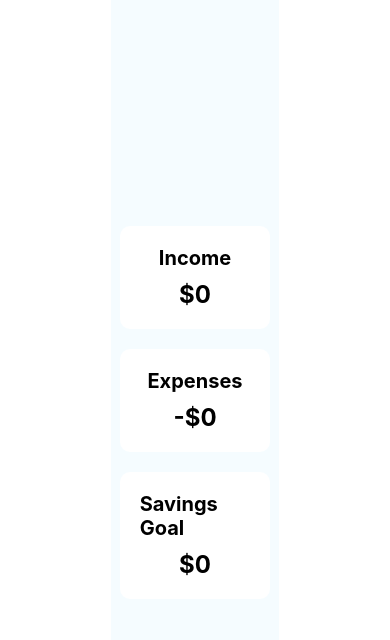
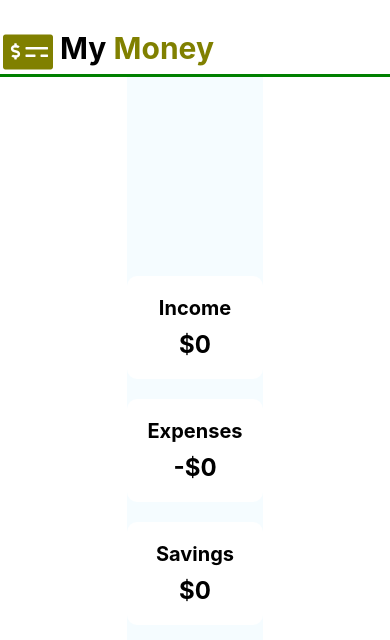
Before and after one commit to s-shaligram/My-Money, a React Native app: screen / in a window 390 px wide. Shown: the top 640 px of the page. Built offline with nearby package versions, Linux system fonts and the light colour scheme.

Commit message:
header code push

```diff
--- a/App.js
+++ b/App.js
@@ -2,10 +2,12 @@ import { StatusBar } from "expo-status-bar";
 import { StyleSheet, Text, View } from "react-native";
 import LoginScreen from "./src/Components/LoginForm";
 import DashboardScreen from "./src/Components/Dashboard/dashboard";
+import Header from "./src/Components/Header/Header";
 
 export default function App() {
   return (
     <View style={styles.container}>
+      <Header/>
       <DashboardScreen />
       <StatusBar style="auto" />
     </View>
--- a/src/Components/Dashboard/dashboard.js
+++ b/src/Components/Dashboard/dashboard.js
@@ -17,7 +17,7 @@ const DashboardScreen = () => {
         <Text style={styles.amount}>-${expenses}</Text>
       </View>
       <View style={styles.card}>
-        <Text style={styles.title}>Savings Goal</Text>
+        <Text style={styles.title}>Savings</Text>
         <Text style={styles.amount}>${savingsGoal}</Text>
       </View>
     </ScrollView>
--- a/src/Components/Dashboard/style.js
+++ b/src/Components/Dashboard/style.js
@@ -12,7 +12,7 @@ const styles = StyleSheet.create({
     borderRadius: 10,
     padding: 20,
     marginBottom: 20,
-    width: "90%",
+    width: "100%",
     alignItems: "center",
     justifyContent: "center",
     elevation: 5,
--- /dev/null
+++ b/src/Components/Header/Header.js
@@ -0,0 +1,27 @@
+import { View, Text } from 'react-native';
+import { FontAwesome5 } from '@expo/vector-icons';
+import styles from './styles';
+import { Colors } from 'react-native/Libraries/NewAppScreen';
+
+const Header = () => {
+    return(
+        <View style={styles.container}>
+        <FontAwesome5 name="money-check-alt" size={40} color='#808000' style={{
+            marginStart: 3
+        }}/>
+        <Text style={{
+            fontWeight: 'bold',
+            fontSize: 30,
+        }}> My</Text>
+
+        <Text style={{
+            fontWeight: 'bold',
+            fontSize: 30,
+            color: '#808000'
+        }}> Money</Text>
+
+        </View>
+    );
+}
+
+export default Header;
--- /dev/null
+++ b/src/Components/Header/styles.js
@@ -0,0 +1,16 @@
+import { StyleSheet } from 'react-native';
+
+const styles = StyleSheet.create({
+    container: {
+        alignSelf: 'stretch',
+        // alignItems: 'center',
+        // alignItems: 'screenLeft',
+        flexDirection: 'row',
+        borderBottomColor: 'green',
+        borderBottomWidth: 3,
+        paddingTop: 30
+    }
+}
+);
+
+export default styles;
```
